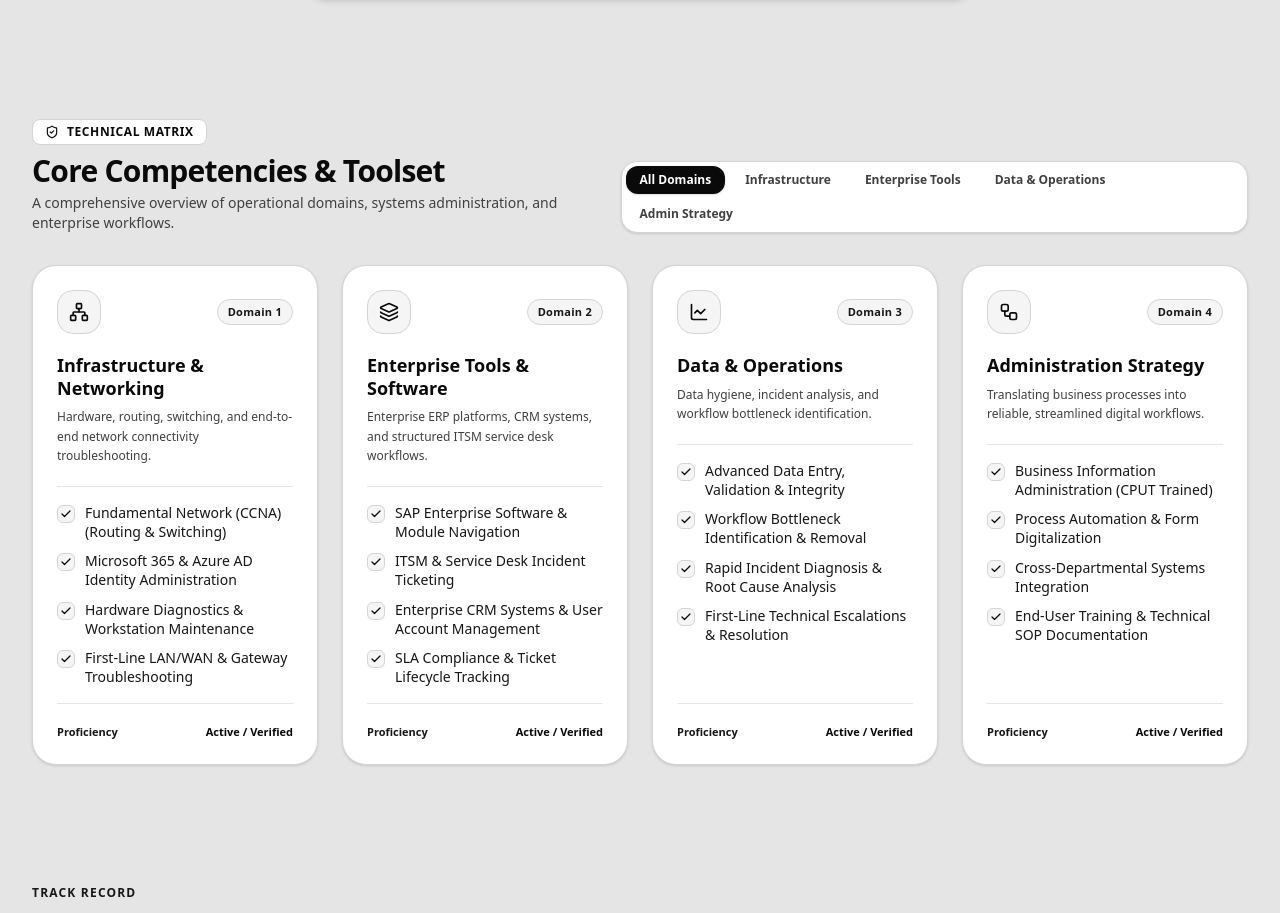
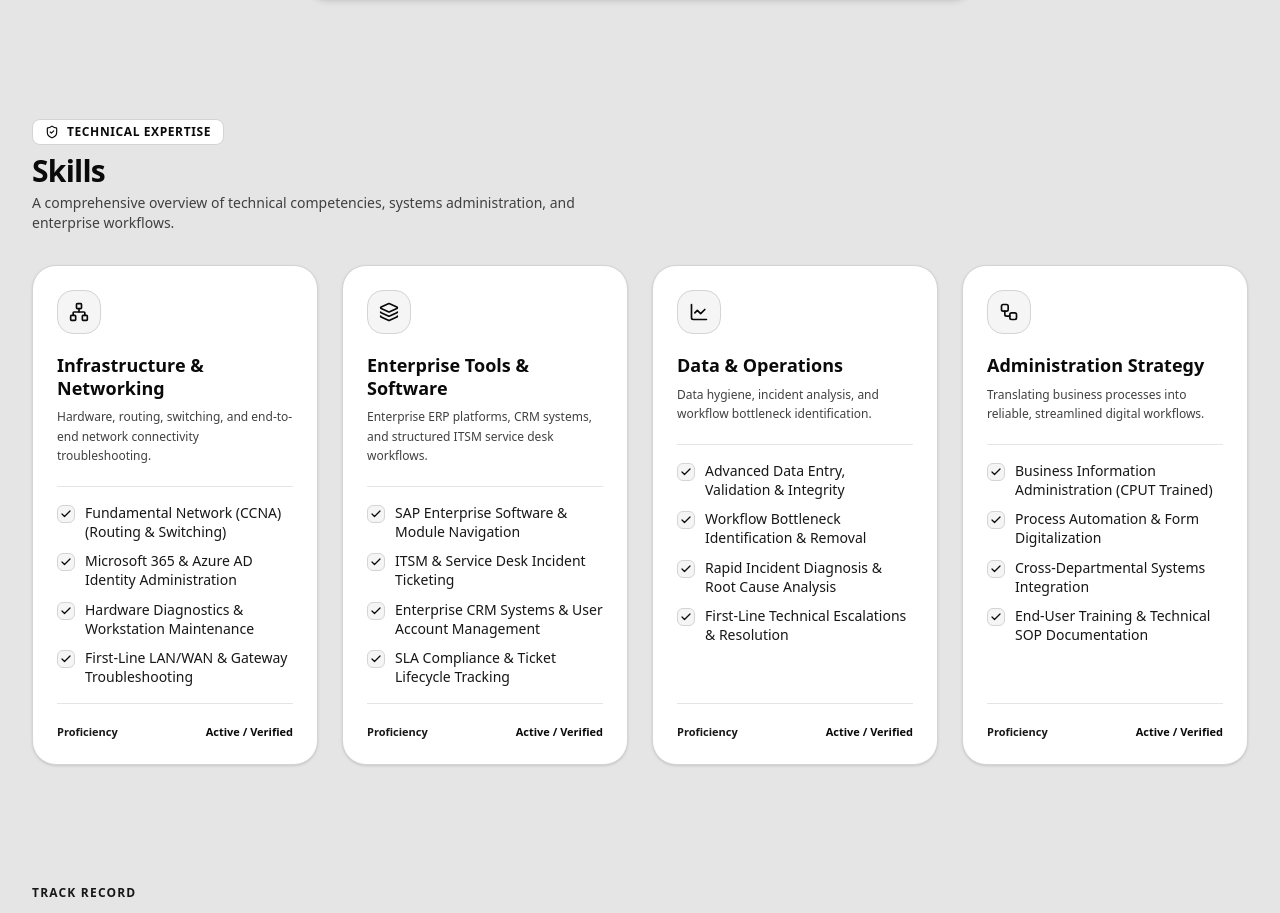
Before and after one commit to AwonkeP/Digital-Profile, a React (Vite) app: page / in a window 1280 px wide. Shown: the part 1305-2218 px from the top of the page. Built offline with nearby package versions, Linux system fonts and the light colour scheme.

Commit message:
refactor: simplify skills section UI
Remove redundant filter functionality and domain mapping to streamline the skills presentation.

```diff
--- a/src/components/SkillsSection.tsx
+++ b/src/components/SkillsSection.tsx
@@ -1,23 +1,9 @@
-import React, { useState } from 'react';
+import React from 'react';
 import { Network, Layers, LineChart, Workflow, Check, Sparkles, ShieldCheck } from 'lucide-react';
-import { motion, AnimatePresence } from 'motion/react';
+import { motion } from 'motion/react';
 import { SKILLS_DATA } from '../data';
 
 export const SkillsSection: React.FC = () => {
-  const [selectedFilter, setSelectedFilter] = useState<'all' | 'infra' | 'enterprise' | 'data' | 'admin'>('all');
-
-  const filterTabs = [
-    { key: 'all', label: 'All Domains' },
-    { key: 'infra', label: 'Infrastructure' },
-    { key: 'enterprise', label: 'Enterprise Tools' },
-    { key: 'data', label: 'Data & Operations' },
-    { key: 'admin', label: 'Admin Strategy' },
-  ] as const;
-
-  const filteredSkills = selectedFilter === 'all'
-    ? SKILLS_DATA
-    : SKILLS_DATA.filter((s) => s.category === selectedFilter);
-
   const getDomainIcon = (iconName: string) => {
     switch (iconName) {
       case 'Network':
@@ -41,64 +27,29 @@ export const SkillsSection: React.FC = () => {
         whileInView={{ opacity: 1, y: 0 }}
         viewport={{ once: true, margin: '-40px' }}
         transition={{ duration: 0.45, ease: [0.22, 1, 0.36, 1] }}
-        className="flex flex-col sm:flex-row sm:items-end justify-between mb-8 gap-4"
+        className="mb-8"
       >
-        <div>
         <div className="inline-flex items-center gap-2 px-3 py-1 rounded-lg bg-white dark:bg-neutral-800 border border-neutral-300 dark:border-neutral-700 text-neutral-950 dark:text-neutral-100 text-xs font-bold uppercase tracking-wider mb-2">
           <ShieldCheck className="w-3.5 h-3.5 text-neutral-950 dark:text-white" />
-            <span>Technical Matrix</span>
+          <span>Technical Expertise</span>
         </div>
         <h3 className="text-2xl sm:text-3xl font-extrabold text-neutral-950 dark:text-white tracking-tight">
-            Core Competencies & Toolset
+          Skills
         </h3>
         <p className="text-sm text-neutral-700 dark:text-neutral-300 mt-1 max-w-xl font-medium">
-            A comprehensive overview of operational domains, systems administration, and enterprise workflows.
+          A comprehensive overview of technical competencies, systems administration, and enterprise workflows.
         </p>
-        </div>
-
-        {/* Filter Tabs with animated active pill */}
-        <div className="flex flex-wrap gap-1.5 p-1 bg-white dark:bg-neutral-900 border border-neutral-300 dark:border-neutral-800 rounded-2xl shadow-sm">
-          {filterTabs.map((tab) => {
-            const isActive = selectedFilter === tab.key;
-            return (
-              <button
-                key={tab.key}
-                id={`filter-${tab.key}`}
-                onClick={() => setSelectedFilter(tab.key)}
-                className={`relative px-3.5 py-1.5 rounded-xl text-xs font-bold transition-colors ${
-                  isActive
-                    ? 'text-white dark:text-neutral-950'
-                    : 'text-neutral-700 dark:text-neutral-300 hover:text-neutral-950 dark:hover:text-white'
-                }`}
-              >
-                {isActive && (
-                  <motion.div
-                    layoutId="skills-filter-active-pill"
-                    className="absolute inset-0 bg-neutral-950 dark:bg-white rounded-xl shadow-sm"
-                    transition={{ type: 'spring', stiffness: 450, damping: 35 }}
-                  />
-                )}
-                <span className="relative z-10">{tab.label}</span>
-              </button>
-            );
-          })}
-        </div>
       </motion.div>
 
-      {/* Skills Grid with moderate, clean white cards and black typography */}
-      <motion.div
-        layout
-        className="grid grid-cols-1 sm:grid-cols-2 lg:grid-cols-4 gap-5 sm:gap-6"
-      >
-        <AnimatePresence mode="popLayout">
-          {filteredSkills.map((skill, index) => {
+      {/* Skills Grid with clean cards and sharp typography */}
+      <div className="grid grid-cols-1 sm:grid-cols-2 lg:grid-cols-4 gap-5 sm:gap-6">
+        {SKILLS_DATA.map((skill, index) => {
           return (
             <motion.div
               key={skill.id}
-                layout
               initial={{ opacity: 0, y: 20 }}
-                animate={{ opacity: 1, y: 0 }}
-                exit={{ opacity: 0, scale: 0.95 }}
+              whileInView={{ opacity: 1, y: 0 }}
+              viewport={{ once: true, margin: '-20px' }}
               transition={{
                 duration: 0.35,
                 delay: index * 0.05,
@@ -111,17 +62,13 @@ export const SkillsSection: React.FC = () => {
               className="p-6 rounded-3xl bg-white dark:bg-neutral-900 border border-neutral-300 dark:border-neutral-800 shadow-sm hover:shadow-md hover:border-neutral-500 dark:hover:border-neutral-600 transition-all flex flex-col justify-between group"
             >
               <div>
-                  {/* Top Bar: Icon and Domain Tag */}
-                  <div className="flex items-center justify-between mb-5">
+                {/* Top Bar: Icon */}
+                <div className="mb-5">
                   <div className="w-11 h-11 rounded-2xl bg-neutral-100 dark:bg-neutral-800 border border-neutral-300 dark:border-neutral-700 flex items-center justify-center group-hover:bg-neutral-950 dark:group-hover:bg-white group-hover:text-white dark:group-hover:text-neutral-950 transition-colors">
                     <div className="transition-colors text-neutral-950 dark:text-white group-hover:text-white dark:group-hover:text-neutral-950">
                       {getDomainIcon(skill.icon)}
                     </div>
                   </div>
-
-                    <span className="px-2.5 py-1 rounded-full bg-neutral-100 dark:bg-neutral-800 border border-neutral-300 dark:border-neutral-700 text-[11px] font-bold text-neutral-900 dark:text-neutral-100 tracking-wide">
-                      {skill.domain}
-                    </span>
                 </div>
 
                 {/* Title */}
@@ -137,7 +84,7 @@ export const SkillsSection: React.FC = () => {
                 {/* Divider */}
                 <div className="h-px w-full bg-neutral-200 dark:bg-neutral-800 mb-4" />
 
-                  {/* Bullet Points with crisp black font and clean checkmarks */}
+                {/* Bullet Points with crisp font and clean checkmarks */}
                 <ul className="space-y-2.5">
                   {skill.bullets.map((bullet, idx) => (
                     <li key={idx} className="flex items-start gap-2.5 text-xs sm:text-sm text-neutral-900 dark:text-neutral-200">
@@ -158,8 +105,7 @@ export const SkillsSection: React.FC = () => {
             </motion.div>
           );
         })}
-        </AnimatePresence>
-      </motion.div>
+      </div>
     </section>
   );
 };
--- a/src/data.ts
+++ b/src/data.ts
@@ -24,7 +24,6 @@ export const SKILLS_DATA: SkillItem[] = [
     id: 'infra-1',
     name: 'Infrastructure & Networking',
     category: 'infra',
-    domain: 'Domain 1',
     icon: 'Network',
     description: 'Hardware, routing, switching, and end-to-end network connectivity troubleshooting.',
     bullets: [
@@ -38,7 +37,6 @@ export const SKILLS_DATA: SkillItem[] = [
     id: 'enterprise-1',
     name: 'Enterprise Tools & Software',
     category: 'enterprise',
-    domain: 'Domain 2',
     icon: 'Layers',
     description: 'Enterprise ERP platforms, CRM systems, and structured ITSM service desk workflows.',
     bullets: [
@@ -52,7 +50,6 @@ export const SKILLS_DATA: SkillItem[] = [
     id: 'data-1',
     name: 'Data & Operations',
     category: 'data',
-    domain: 'Domain 3',
     icon: 'LineChart',
     description: 'Data hygiene, incident analysis, and workflow bottleneck identification.',
     bullets: [
@@ -66,7 +63,6 @@ export const SKILLS_DATA: SkillItem[] = [
     id: 'admin-1',
     name: 'Administration Strategy',
     category: 'admin',
-    domain: 'Domain 4',
     icon: 'Workflow',
     description: 'Translating business processes into reliable, streamlined digital workflows.',
     bullets: [
--- a/src/types.ts
+++ b/src/types.ts
@@ -2,7 +2,7 @@ export interface SkillItem {
   id: string;
   name: string;
   category: 'infra' | 'enterprise' | 'data' | 'admin';
-  domain: string;
+  domain?: string;
   icon: string;
   description: string;
   bullets: string[];
```
Lines whose indentation alone changed are shown as unchanged.
